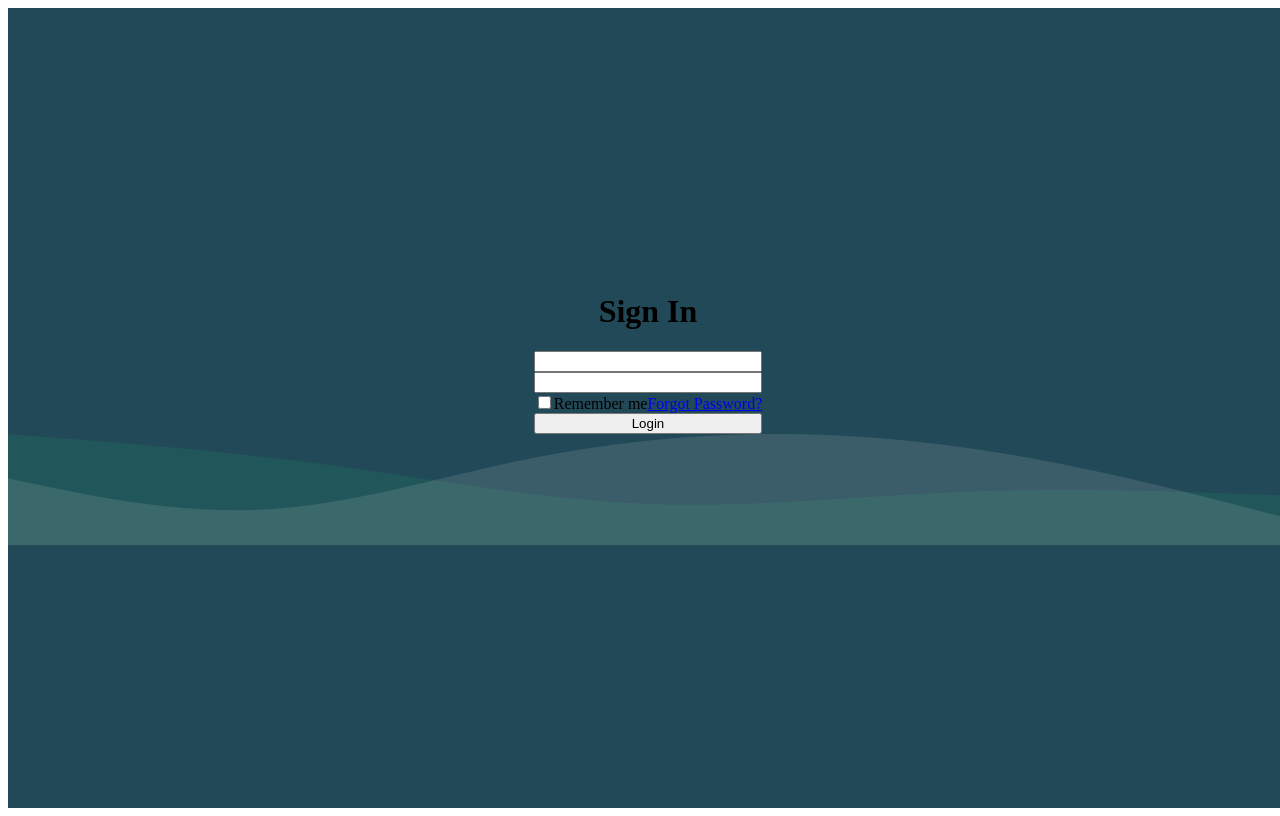
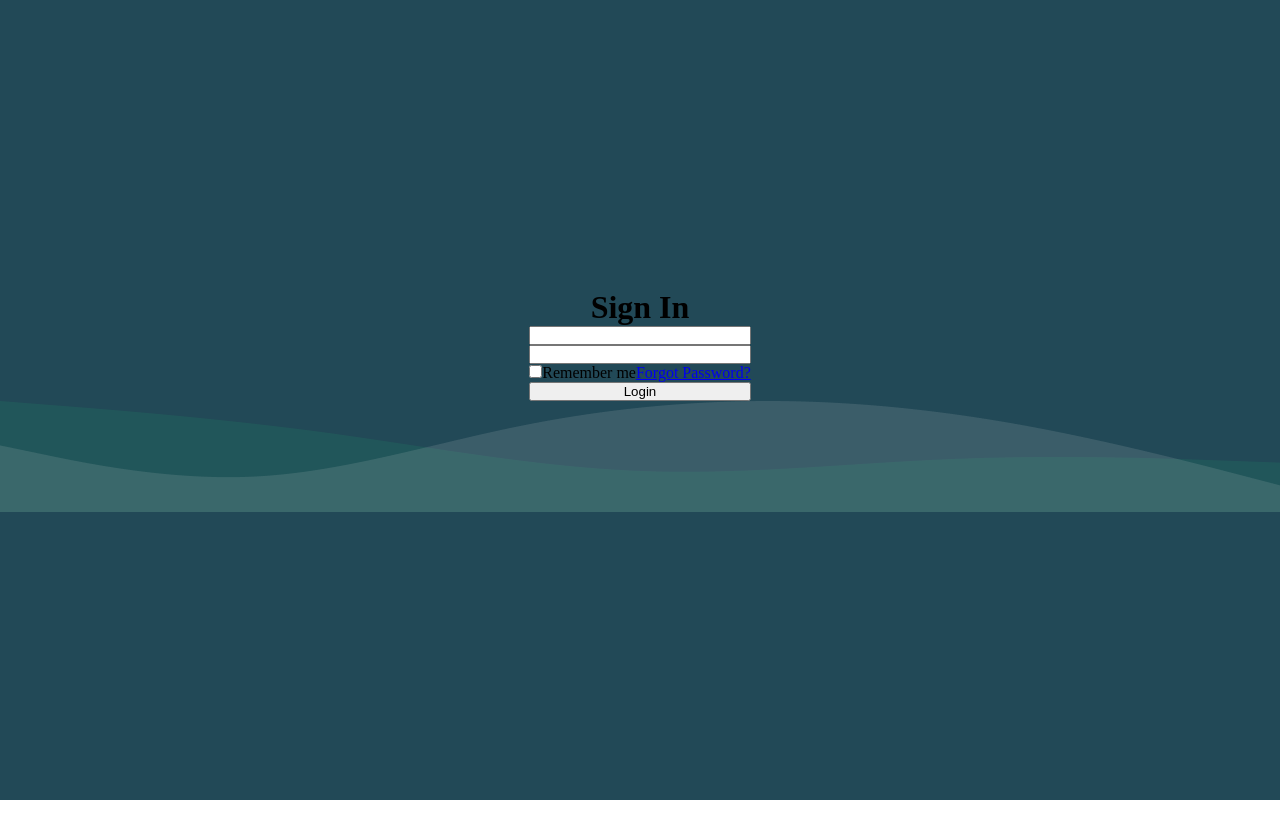
Before and after one commit to o-flores/loginPage, a React (Create React App) app: page / in a window 1280 px wide. Built offline with nearby package versions, Linux system fonts and the light colour scheme.

Commit message:
feat: add global scss file to app

```diff
--- a/src/App.scss
+++ b/src/App.scss
@@ -1,4 +1,4 @@
-.App {
+* {
   margin: 0;
   padding: 0;
   box-sizing: border-box;
--- a/src/index.tsx
+++ b/src/index.tsx
@@ -5,6 +5,7 @@ import ReactDOM from 'react-dom';
 import React from 'react';
 import { BrowserRouter } from 'react-router-dom';
 import App from './App';
+import './App.scss';
 
 ReactDOM.render(
   <React.StrictMode>
```
Also changed, not shown: src/components/login/login.css (deleted).
